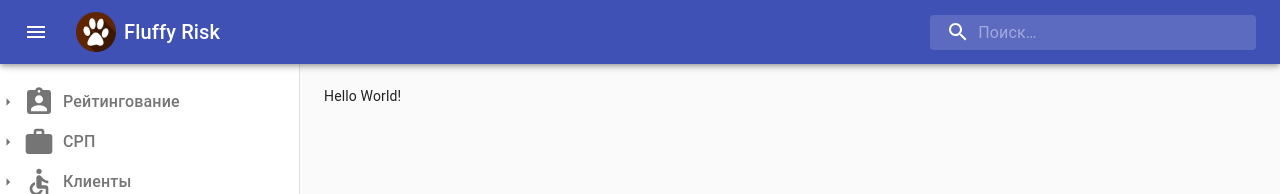
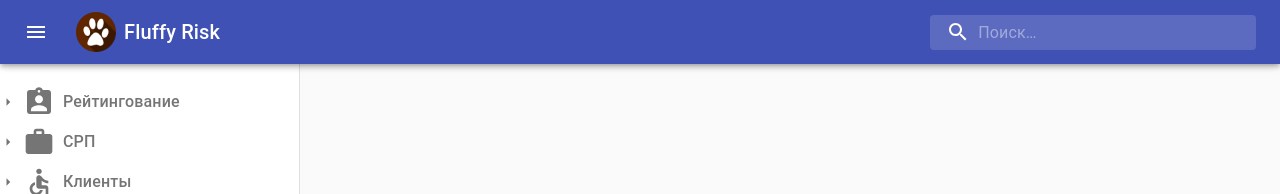
Before and after one commit to Arsainos/fluffy-risk, a React (Create React App) app in the folder client/: page / in a window 1280 px wide. Shown: the top 194 px of the page. Built offline with nearby package versions, Linux system fonts and the light colour scheme.

Commit message:
<client> add children passing to layout

```diff
--- a/client/src/components/Layout/Layout.jsx
+++ b/client/src/components/Layout/Layout.jsx
@@ -45,7 +45,7 @@ const SiteToolbarDrawerType = 'left';
 const FullHD = 1080;
 const Mobile = 600;
 
-export default function Layout() {
+export default function Layout(props) {
     const {isOpen, toggleDrawer} = useDrawer(SiteToolbarDrawerType);
     const size = useWindowSize();
     const drawerType = size.width <= Mobile ? MobileToolbarDrawerType : SiteToolbarDrawerType;
@@ -69,7 +69,7 @@ export default function Layout() {
                 drawerContent={<TreeViewDrawer />}
             />
             <main className={classes.content}>
-                <p>Hello World!</p>
+                {props.children}
             </main>
         </div>
     )
```
